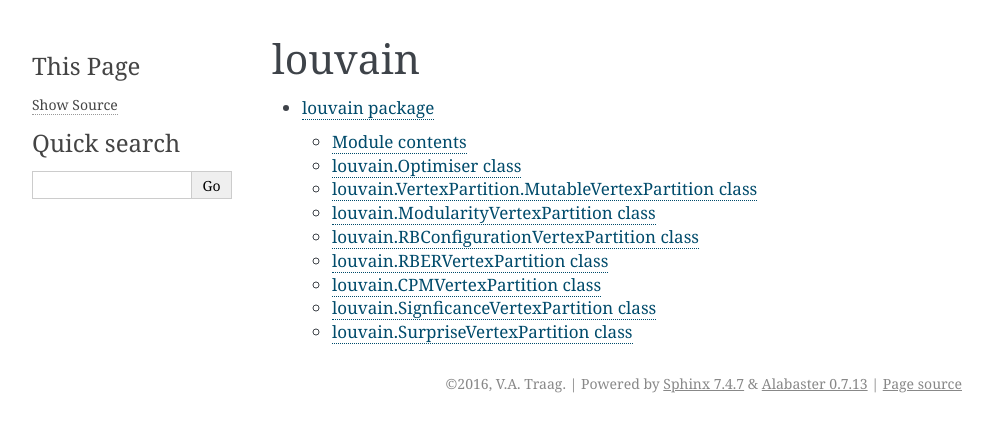
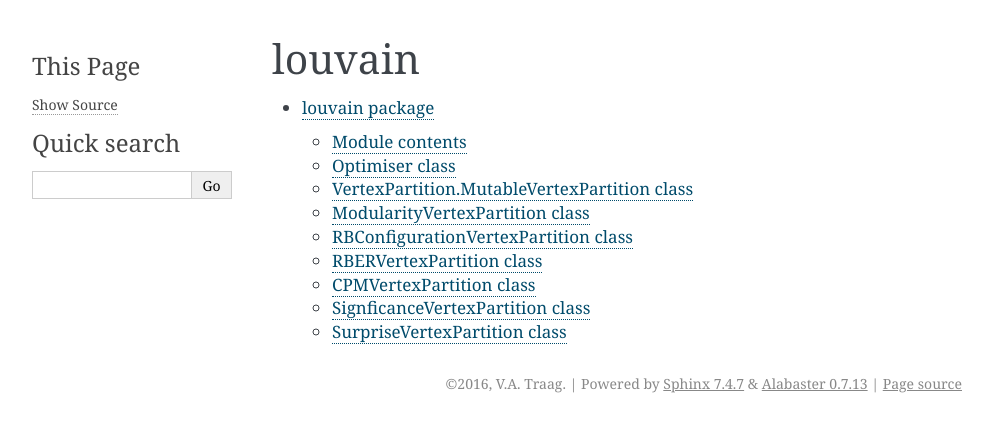
Before and after one commit to vtraag/leidenalg, a Sphinx documentation site: the page built from doc/source/modules.rst, in a window 1280 px wide. Shown: the top 432 px of the page, without its empty margins (148-1141 px from the left). Built offline with Sphinx 7.4.7, drawn with Linux system fonts in a browser that asks for light colours.

Commit message:
Changed some of the index to include correctly the base MutableVertexPartition class.

```diff
--- a/doc/source/conf.py
+++ b/doc/source/conf.py
@@ -328,6 +328,8 @@ texinfo_documents = [
      'Miscellaneous'),
 ]
 
+autoclass_content = 'both'
+
 # Documents to append as an appendix to all manuals.
 #
 # texinfo_appendices = []
--- a/doc/source/louvain.rst
+++ b/doc/source/louvain.rst
@@ -9,15 +9,15 @@ Module contents
     :undoc-members:
     :show-inheritance:
 
-louvain.Optimiser class
+Optimiser class
 -----------------------
 
-.. autoclass:: louvain.Optimiser
+.. autoclass:: Optimiser
     :members:
     :undoc-members:
     :show-inheritance:
 
-louvain.VertexPartition.MutableVertexPartition class
+VertexPartition.MutableVertexPartition class
 ----------------------------------------------------
 
 .. autoclass:: louvain.VertexPartition.MutableVertexPartition
@@ -25,50 +25,50 @@ louvain.VertexPartition.MutableVertexPartition class
     :undoc-members:
     :show-inheritance:
 
-louvain.ModularityVertexPartition class
+ModularityVertexPartition class
 ---------------------------------------
 
-.. autoclass:: louvain.ModularityVertexPartition
+.. autoclass:: ModularityVertexPartition
     :members:
     :undoc-members:
     :show-inheritance:
 
-louvain.RBConfigurationVertexPartition class
+RBConfigurationVertexPartition class
 --------------------------------------------
 
-.. autoclass:: louvain.RBConfigurationVertexPartition
+.. autoclass:: RBConfigurationVertexPartition
     :members:
     :undoc-members:
     :show-inheritance:
 
-louvain.RBERVertexPartition class
+RBERVertexPartition class
 ---------------------------------
 
-.. autoclass:: louvain.RBERVertexPartition
+.. autoclass:: RBERVertexPartition
     :members:
     :undoc-members:
     :show-inheritance:
 
-louvain.CPMVertexPartition class
+CPMVertexPartition class
 --------------------------------
 
-.. autoclass:: louvain.CPMVertexPartition
+.. autoclass:: CPMVertexPartition
     :members:
     :undoc-members:
     :show-inheritance:
 
-louvain.SignficanceVertexPartition class
+SignficanceVertexPartition class
 ----------------------------------------
 
-.. autoclass:: louvain.SignficanceVertexPartition
+.. autoclass:: SignficanceVertexPartition
     :members:
     :undoc-members:
     :show-inheritance:
 
-louvain.SurpriseVertexPartition class
+SurpriseVertexPartition class
 -------------------------------------
 
-.. autoclass:: louvain.SurpriseVertexPartition
+.. autoclass:: SurpriseVertexPartition
     :members:
     :undoc-members:
     :show-inheritance:
```
Also changed, not shown: 2 other files.
